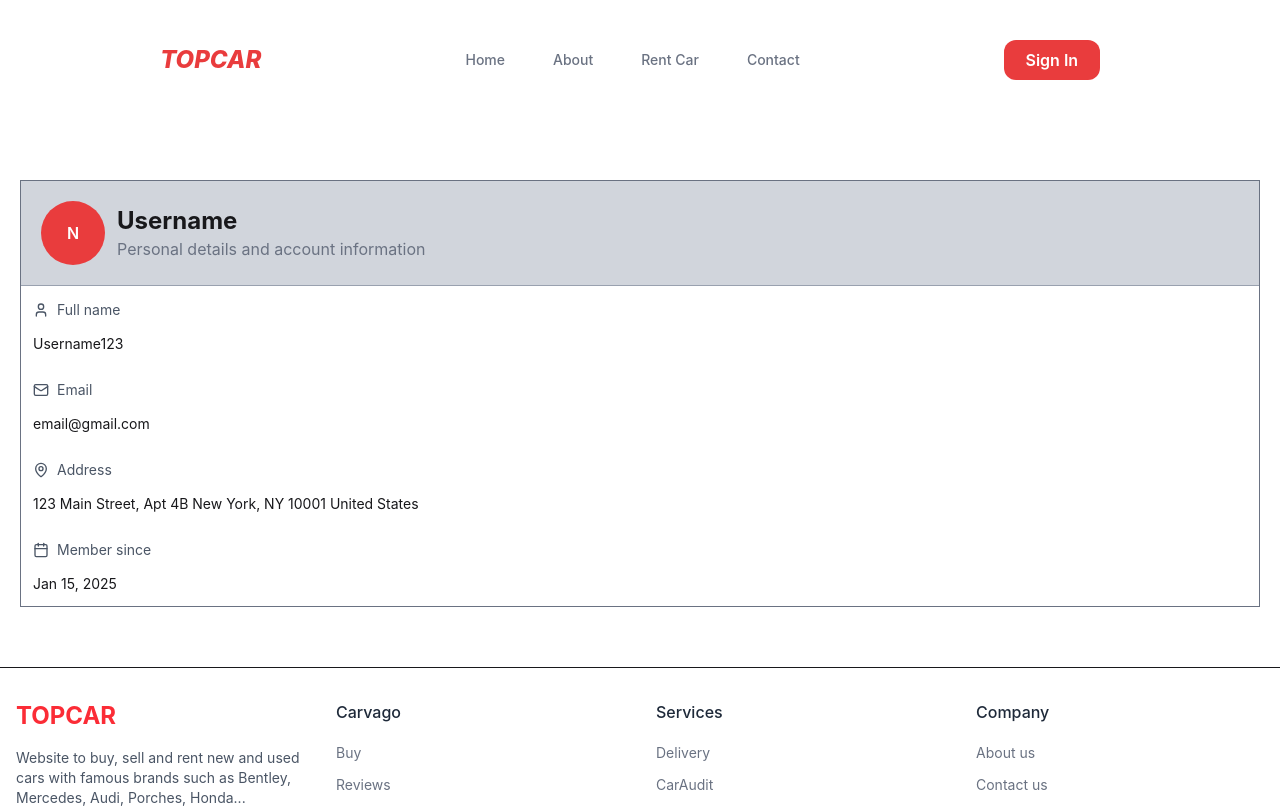
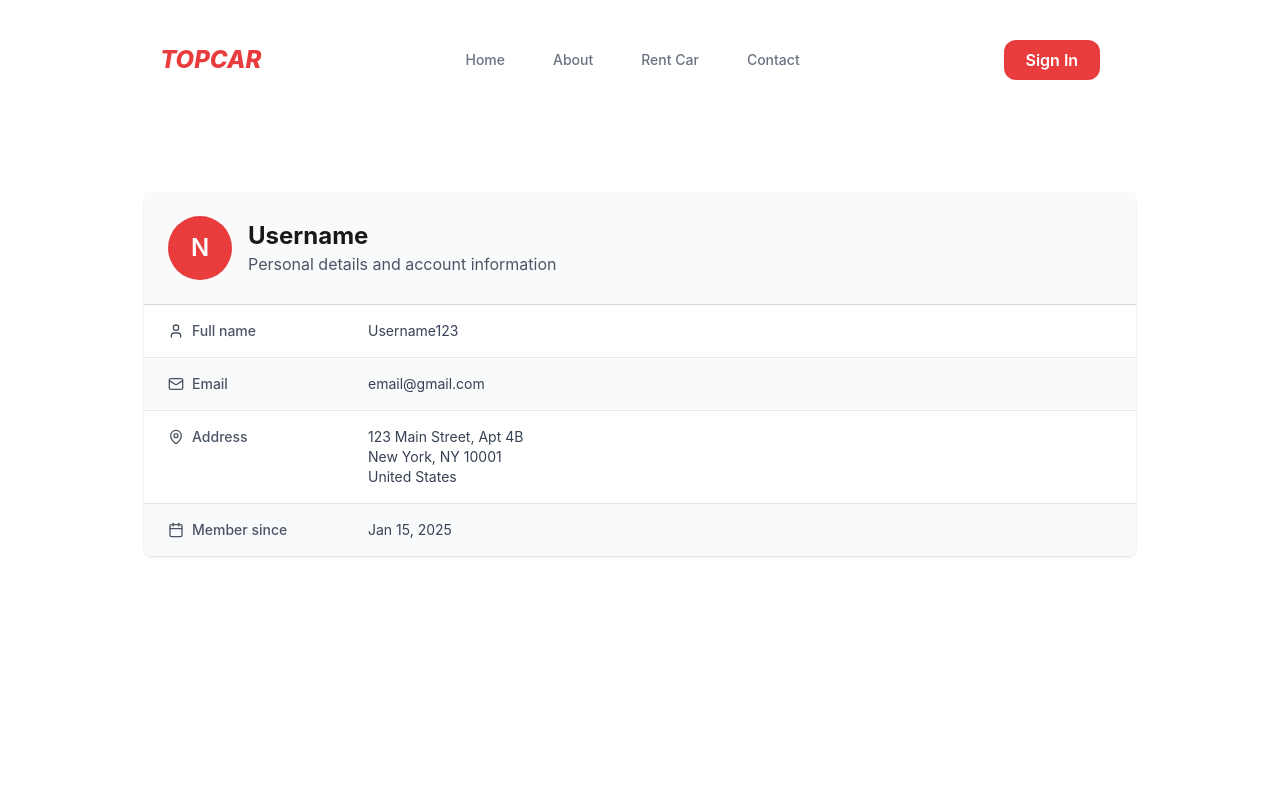
Before and after one commit to theH4Sh/Car-Rental, a React (Vite) app in the folder client/: page /profile in a window 1280 px wide. Shown: the top 808 px of the page. Built offline with nearby package versions, Linux system fonts and the light colour scheme.

Commit message:
profile page complete

```diff
--- a/client/src/pages/Profile.jsx
+++ b/client/src/pages/Profile.jsx
@@ -1,55 +1,40 @@
-import { Calendar, Locate, Mail, MapPin, User } from "lucide-react";
+import { Calendar, Mail, MapPin, User } from "lucide-react";
 
 const Profile = () => {
     return (
-        <div className="md:p-5">
-            <div className="border border-gray-500">
-                <div className="flex items-center space-x-3 bg-gray-300 p-5 border-b border-gray-400">
-                    <div className="text-white font-semibold rounded-full bg-[#e93c3d] w-16 h-16 flex justify-center place-items-center">
+        <div className="md:mx-5 lg:mx-auto min-h-screen lg:max-w-5xl md:py-8 md:px-4">
+            <div className="shadow-sm rounded-lg overflow-hidden">
+                {/* Header */}
+                <div className="flex items-center space-x-4 bg-gray-50 p-6 border-b border-gray-300">
+                    <div className="text-white font-semibold rounded-full bg-[#e93c3d] py-5 px-7 md:w-16 md:h-16 flex justify-center items-center text-2xl">
                         N
                     </div>
                     <div>
                         <h1 className="font-bold text-2xl">Username</h1>
-                        <p className="text-gray-500">Personal details and account information</p>
+                        <p className="text-gray-600">Personal details and account information</p>
                     </div>
                 </div>
 
-                <div className="p-3 space-y-3 text-sm">
-                    <div className="flex items-center space-x-2 text-gray-600">
-                        <User className="w-4" />
-                        <h3>Full name</h3>
-                    </div>
-                    <p>Username123</p>
-                </div>
-
-                <div className="p-3 space-y-3 text-sm">
-                    <div className="flex items-center space-x-2 text-gray-600">
-                        <Mail className="w-4" />
-                        <h3>Email</h3>
-                    </div>
-                    <p>email@gmail.com</p>
-                </div>
-
-                <div className="p-3 space-y-3 text-sm">
-                    <div className="flex items-center space-x-2 text-gray-600">
-                        <MapPin className="w-4" />
-                        <h3>Address</h3>
-                    </div>
-                    <p>123 Main Street, Apt 4B
-New York, NY 10001
-United States</p>
-                </div>
-
-                <div className="p-3 space-y-3 text-sm">
-                    <div className="flex items-center space-x-2 text-gray-600">
-                        <Calendar className="w-4" />
-                        <h3>Member since</h3>
-                    </div>
-                    <p>Jan 15, 2025</p>
+                {/* Detail Rows */}
+                <div className="divide-y divide-gray-200 text-sm text-gray-700">
+                    <DetailRow icon={<User className="w-4 h-4" />} label="Full name" value="Username123" />
+                    <DetailRow icon={<Mail className="w-4 h-4" />} label="Email" value="email@gmail.com" />
+                    <DetailRow icon={<MapPin className="w-4 h-4" />} label="Address" value={`123 Main Street, Apt 4B\nNew York, NY 10001\nUnited States`} />
+                    <DetailRow icon={<Calendar className="w-4 h-4" />} label="Member since" value="Jan 15, 2025" />
                 </div>
             </div>
         </div>
-     );
-}
+    );
+};
+
+const DetailRow = ({ icon, label, value }) => (
+    <div className="even:bg-gray-50 flex flex-col md:flex-row md:items-start md:space-x-10 px-6 py-4">
+        <div className="flex items-center space-x-2 w-40 text-gray-600 font-medium">
+            {icon}
+            <span>{label}</span>
+        </div>
+        <p className="whitespace-pre-line">{value}</p>
+    </div>
+);
 
 export default Profile;
```
